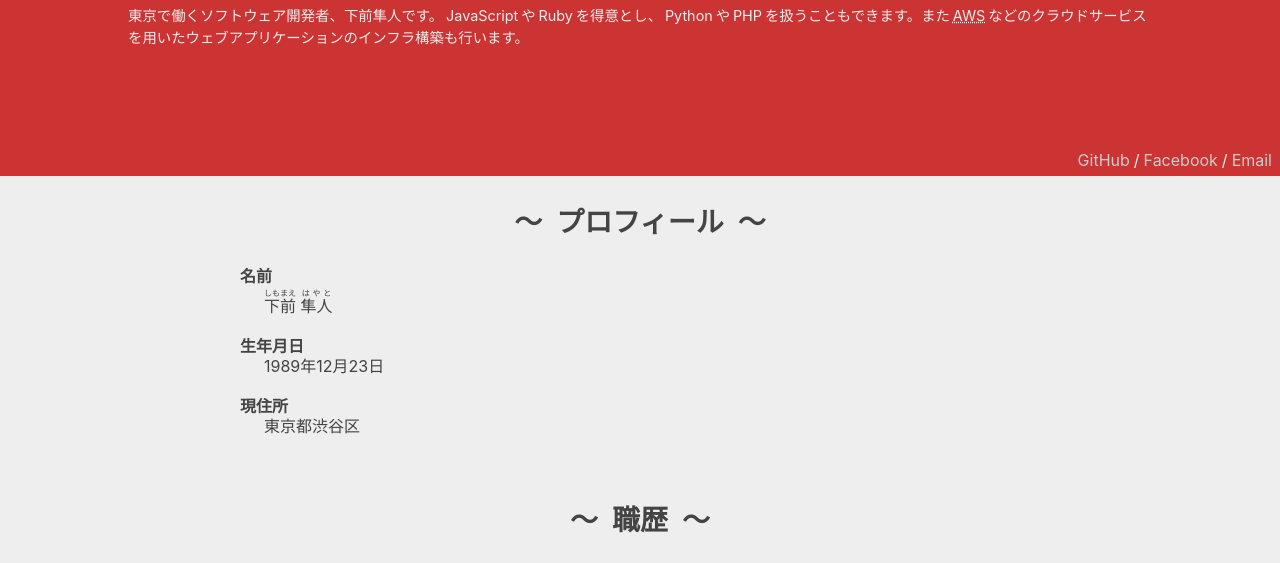
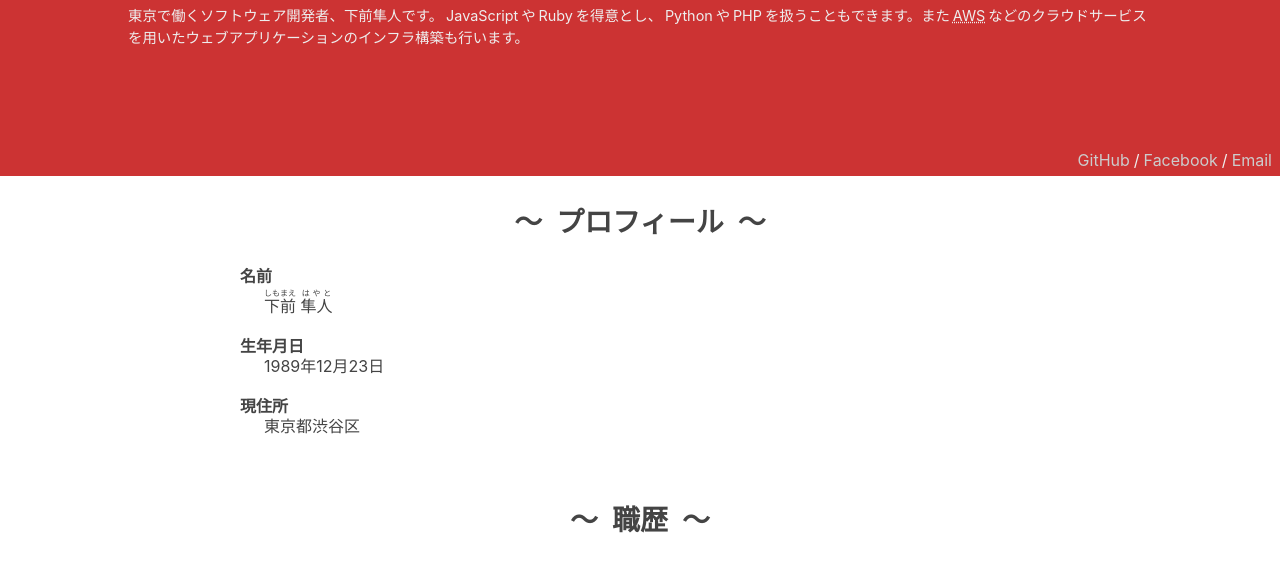
Before and after one commit to shimomaehayato/hayato.shimomae.name, a plain HTML site: page index.html in a window 1280 px wide. Shown: the part 183-746 px from the top of the page. Drawn offline with Linux system fonts and the light colour scheme.

Commit message:
Change main background color (#16)

```diff
--- a/styles/variables.css
+++ b/styles/variables.css
@@ -1,7 +1,7 @@
 @charset "UTF-8";
 
 :root {
-  --main-background-color: #eee;
+  --main-background-color: #fff;
   --main-text-color: #444;
 
   --header-background-color: #c33;
```
Also changed, not shown: amp/index.html (+1 -1 lines).
